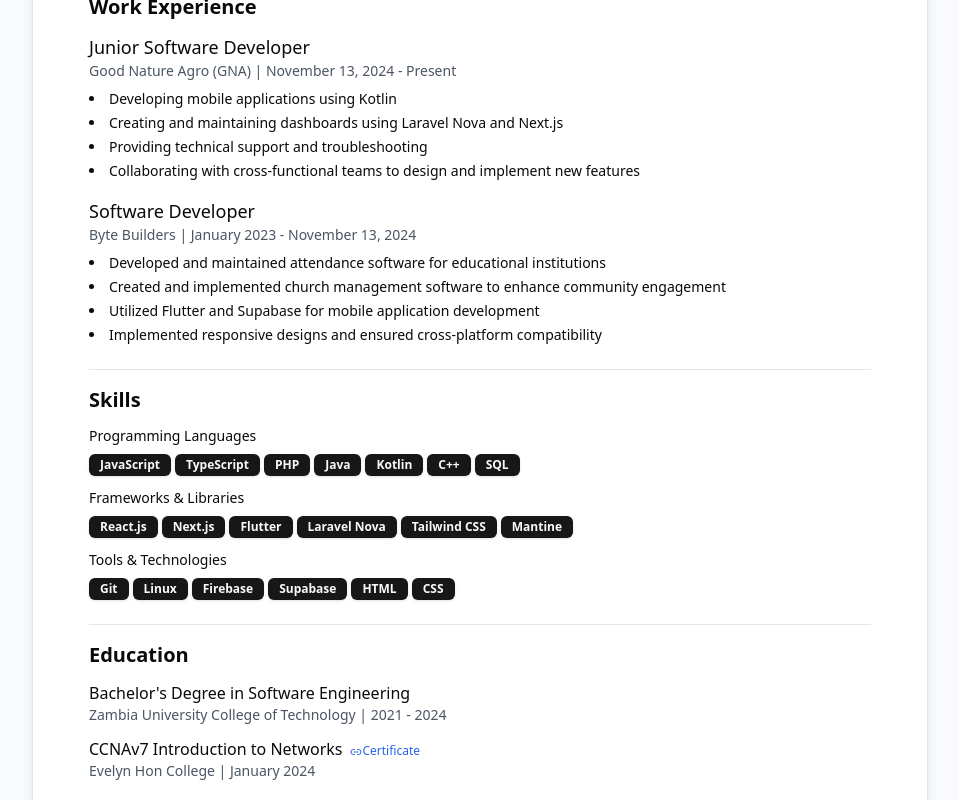
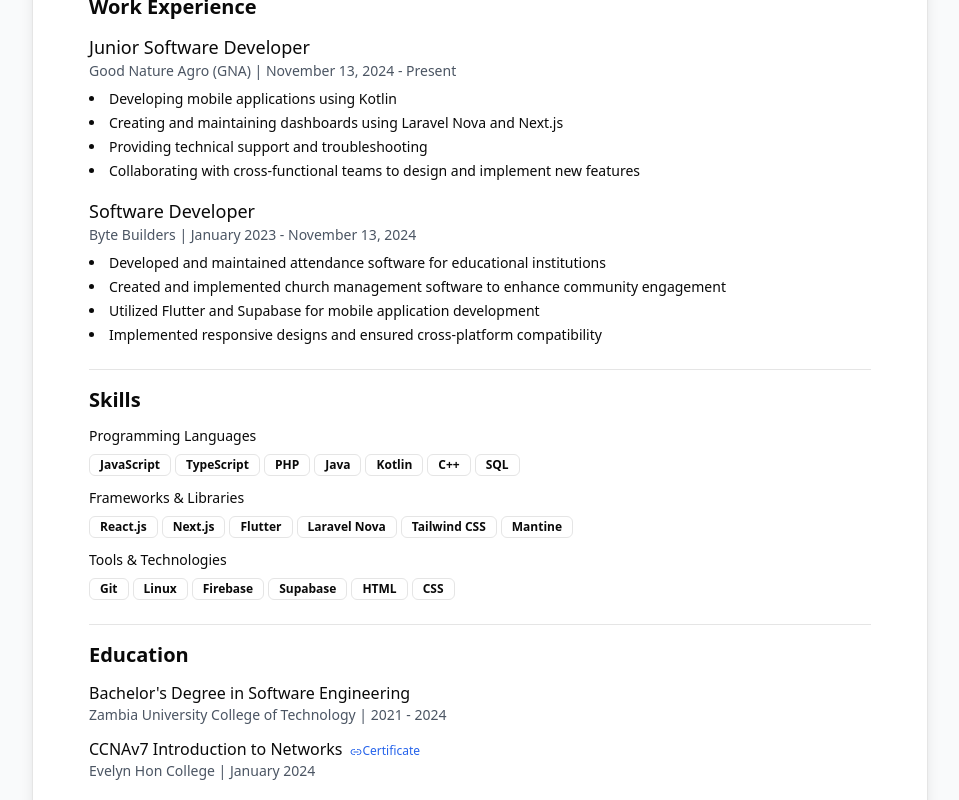
Before and after one commit to wamunyima3/wamunyima3, a React (Vite) app: page / in a window 1280 px wide. Shown: the part 430-1230 px from the top of the page, without its empty margins (160-1119 px from the left). Built offline with nearby package versions, Linux system fonts and the light colour scheme.

Commit message:
Made the badges outlined

```diff
--- a/src/App.tsx
+++ b/src/App.tsx
@@ -1,4 +1,4 @@
-import React, { useEffect } from "react";
+import { useEffect } from "react";
 import { Card, CardContent, CardHeader, CardTitle } from "@/components/ui/card";
 import { Badge } from "@/components/ui/badge";
 import { Separator } from "@/components/ui/separator";
@@ -373,7 +373,11 @@
                     "C++",
                     "SQL",
                   ].map((skill) => (
-                    <Badge key={skill} className="cv-skill-badge text-xs">
+                    <Badge
+                      key={skill}
+                      className="cv-skill-badge text-xs"
+                      variant="outline"
+                    >
                       {skill}
                     </Badge>
                   ))}
@@ -392,7 +396,11 @@
                     "Tailwind CSS",
                     "Mantine",
                   ].map((skill) => (
-                    <Badge key={skill} className="cv-skill-badge text-xs">
+                    <Badge
+                      key={skill}
+                      className="cv-skill-badge text-xs"
+                      variant="outline"
+                    >
                       {skill}
                     </Badge>
                   ))}
@@ -405,7 +413,11 @@
                 <div className="cv-skills-list flex flex-wrap gap-1">
                   {["Git", "Linux", "Firebase", "Supabase", "HTML", "CSS"].map(
                     (skill) => (
-                      <Badge key={skill} className="cv-skill-badge text-xs">
+                      <Badge
+                        key={skill}
+                        className="cv-skill-badge text-xs"
+                        variant="outline"
+                      >
                         {skill}
                       </Badge>
                     )
```
